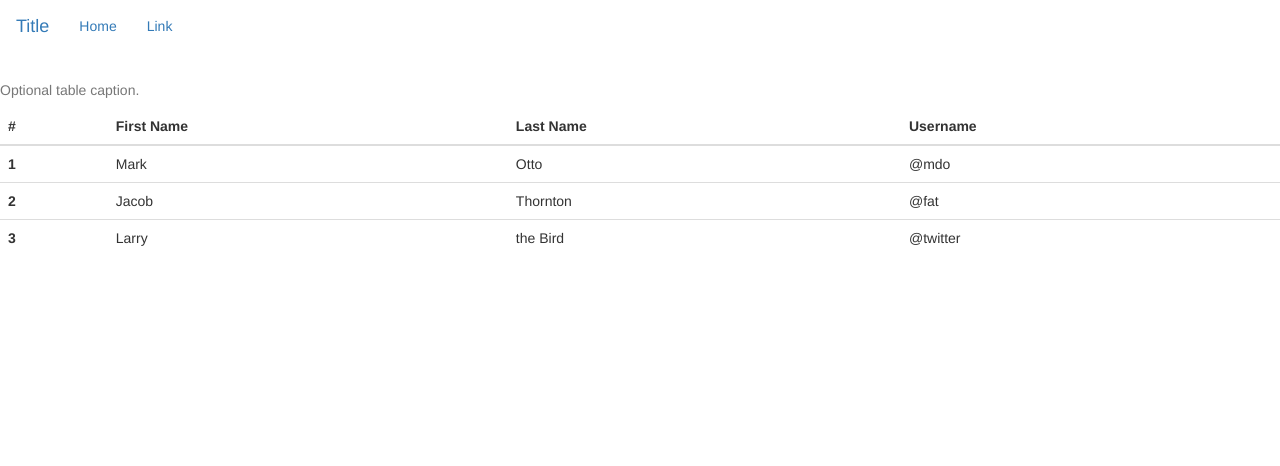
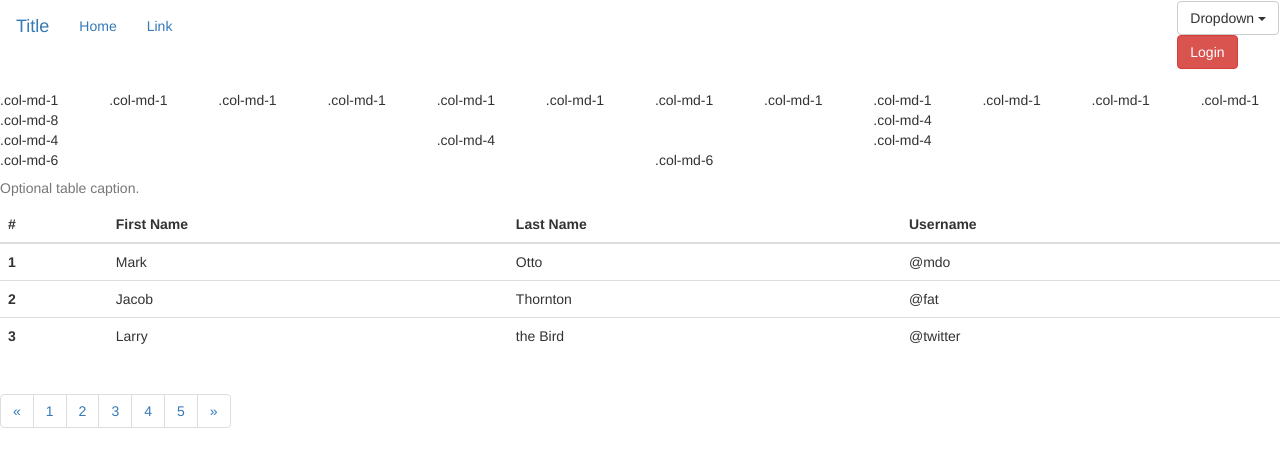
Before and after one commit to fp-rbrzoska/szkolenie-frontend, a plain HTML site: page bootstrap.html in a window 1280 px wide. Drawn offline with nearby package versions, Linux system fonts and the light colour scheme.

Commit message:
bootstrap part 2

```diff
--- a/bootstrap.html
+++ b/bootstrap.html
@@ -1,17 +1,28 @@
 <!DOCTYPE html>
 <html lang="en">
+
 <head>
     <meta charset="UTF-8">
     <meta http-equiv="X-UA-Compatible" content="IE=edge">
     <meta name="viewport" content="width=device-width, initial-scale=1.0">
     <title>Bootstrap</title>
     <link rel="stylesheet" href="css/bootstrap.css">
+    <style>
+        .my-nav {
+            display: flex;
+            justify-content: space-between;
+        }
+    </style>
+     <script src="https://code.jquery.com/jquery-1.12.4.min.js" integrity="sha384-nvAa0+6Qg9clwYCGGPpDQLVpLNn0fRaROjHqs13t4Ggj3Ez50XnGQqc/r8MhnRDZ" crossorigin="anonymous"></script>
+    <script src="https://stackpath.bootstrapcdn.com/bootstrap/3.4.1/js/bootstrap.min.js" integrity="sha384-aJ21OjlMXNL5UyIl/XNwTMqvzeRMZH2w8c5cRVpzpU8Y5bApTppSuUkhZXN0VxHd" crossorigin="anonymous"></script>
+</head>
 
-</head>
 <body>
     <header>
 
         <div class="navbar navbar-dark">
+            <div class="my-nav">
+                <div>
                     <a class="navbar-brand" href="#">Title</a>
                     <ul class="nav navbar-nav">
                         <li class="active">
@@ -22,8 +33,54 @@
                         </li>
                     </ul>
                 </div>
+                <div>
+                    <div class="dropdown">
+                        <button class="btn btn-default dropdown-toggle" type="button" id="dropdownMenu1" data-toggle="dropdown" aria-haspopup="true" aria-expanded="true">
+                          Dropdown
+                          <span class="caret"></span>
+                        </button>
+                        <ul class="dropdown-menu" aria-labelledby="dropdownMenu1">
+                          <li><a href="#">Action</a></li>
+                          <li><a href="#">Another action</a></li>
+                          <li><a href="#">Something else here</a></li>
+                          <li role="separator" class="divider"></li>
+                          <li><a href="#">Separated link</a></li>
+                        </ul>
+                      </div>
+                    <button type="button" class="btn btn-danger">Login</button>
+                </div>
+            </div>
+
+        </div>
 
     </header>
+    <div class="row">
+        <div class="col-md-1 col-xs-6">.col-md-1</div>
+        <div class="col-md-1 col-xs-6">.col-md-1</div>
+        <div class="col-md-1 col-xs-6">.col-md-1</div>
+        <div class="col-md-1 col-xs-6">.col-md-1</div>
+        <div class="col-md-1 col-xs-6">.col-md-1</div>
+        <div class="col-md-1 col-xs-6">.col-md-1</div>
+        <div class="col-md-1 col-xs-6">.col-md-1</div>
+        <div class="col-md-1 col-xs-6">.col-md-1</div>
+        <div class="col-md-1 col-xs-6">.col-md-1</div>
+        <div class="col-md-1 col-xs-6">.col-md-1</div>
+        <div class="col-md-1 col-xs-6">.col-md-1</div>
+        <div class="col-md-1 col-xs-6">.col-md-1</div>
+      </div>
+      <div class="row">
+        <div class="col-md-8">.col-md-8</div>
+        <div class="col-md-4">.col-md-4</div>
+      </div>
+      <div class="row">
+        <div class="col-md-4">.col-md-4</div>
+        <div class="col-md-4">.col-md-4</div>
+        <div class="col-md-4">.col-md-4</div>
+      </div>
+      <div class="row">
+        <div class="col-md-6">.col-md-6</div>
+        <div class="col-md-6">.col-md-6</div>
+      </div>
     <table class="table">
         <caption>Optional table caption.</caption>
         <thead>
@@ -55,5 +112,17 @@
             </tr>
         </tbody>
     </table>
+
+    <ul class="pagination">
+        <li><a href="#">&laquo;</a></li>
+        <li><a href="#">1</a></li>
+        <li><a href="#">2</a></li>
+        <li><a href="#">3</a></li>
+        <li><a href="#">4</a></li>
+        <li><a href="#">5</a></li>
+        <li><a href="#">&raquo;</a></li>
+    </ul>
+
 </body>
+
 </html>
```
Lines whose indentation alone changed are shown as unchanged.
